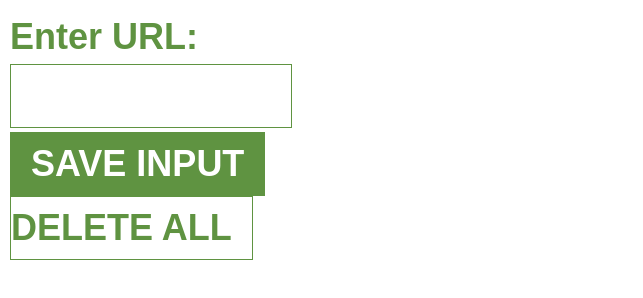
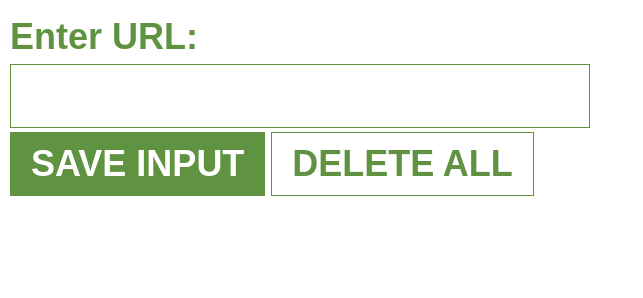
Before and after one commit to John-Okleberry/leads-tracker-app, a website built with Vite: page index.html in a window 1280 px wide. Shown: the whole page, without its empty margins (0-643 px from the left). Built offline with nearby package versions, Linux system fonts and the light colour scheme; no server answers.

Commit message:
fixed some padding

```diff
--- a/index.css
+++ b/index.css
@@ -10,7 +10,7 @@ body {
     margin: 0;
     padding: 10px;
     font-family: Arial, Helvetica, sans-serif;
-    max-width: 302px;
+    max-width: 600px;
     line-height: 1.5;
     /* Improves readability */
     font-size: clamp(1rem, 1vw + 0.5rem, 4.0rem);
@@ -49,7 +49,6 @@ button {
 #delete-btn {
     background: white;
     color: #5f9341;
-    padding-left: 0;
 }
 
 /* The portion of the page for displaying saved leads */
```
